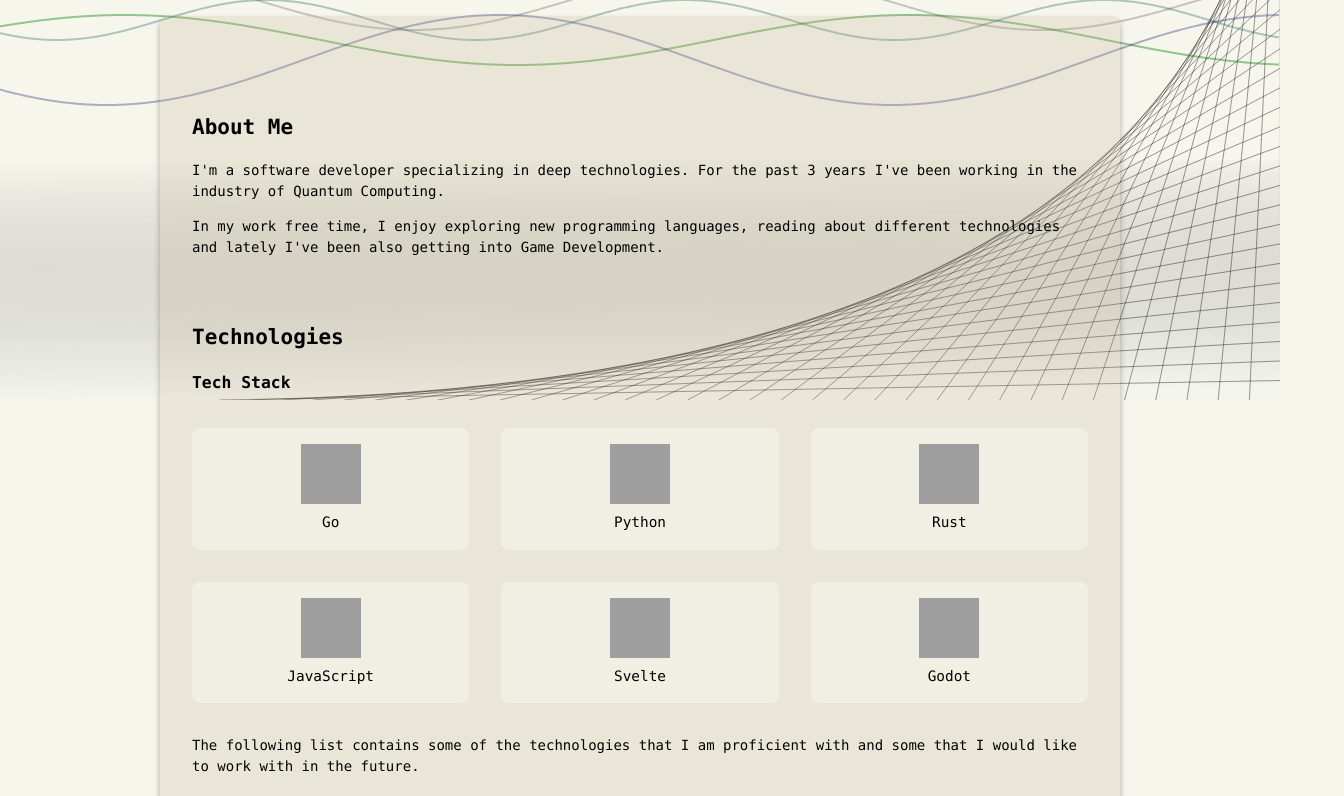
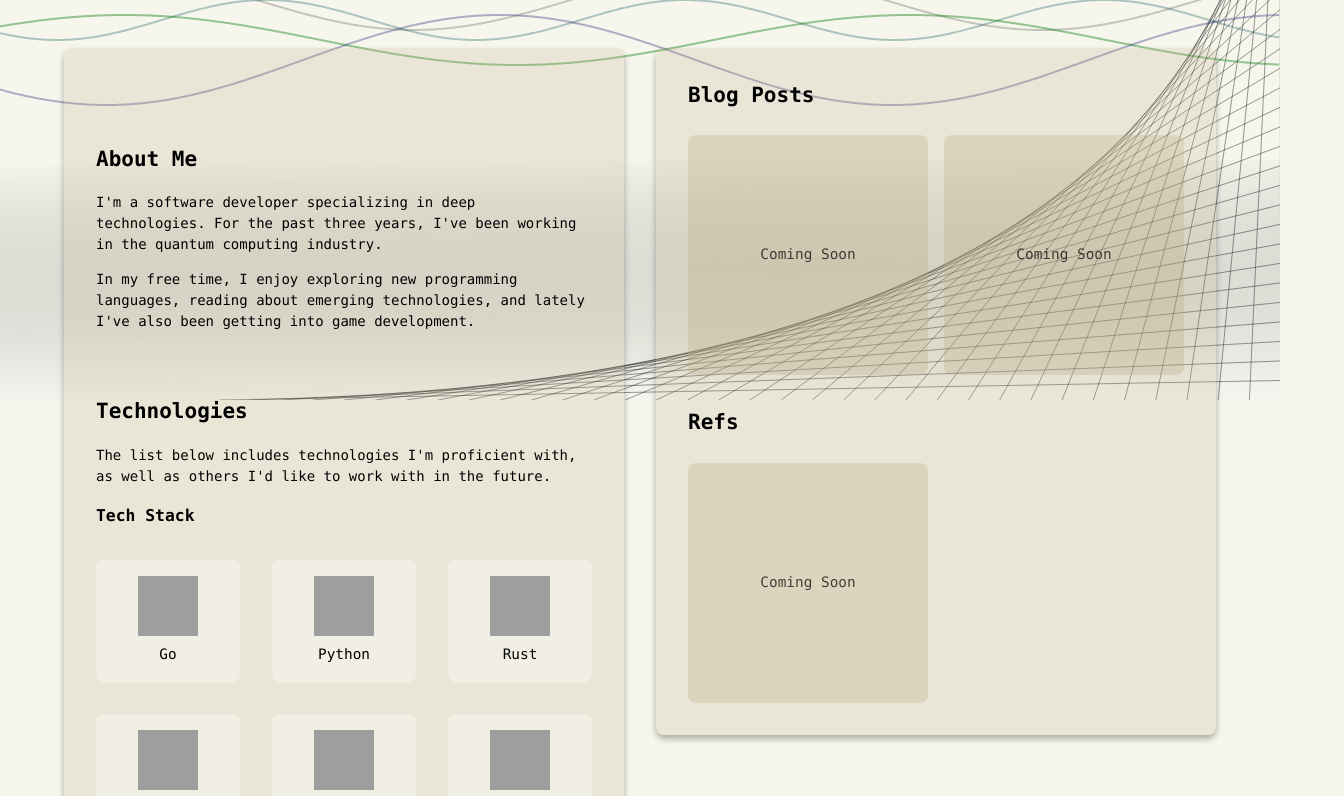
Before and after one commit to jussiritvas/jussiritvas.github.io, a SvelteKit app: page / in a window 1280 px wide. Shown: the part 400-1196 px from the top of the page, 1344 px wide, since content can reach past the window. Built offline with nearby package versions, Linux system fonts and the light colour scheme; grey boxes are pictures that could not be loaded.

Commit message:
add new look

```diff
--- /dev/null
+++ b/src/lib/components/Footer.svelte
@@ -0,0 +1,110 @@
+<script>
+    const currentYear = new Date().getFullYear();
+</script>
+
+<footer class="footer">
+    <div class="footer-content">
+        <div class="social-icons">
+            <a href="https://github.com/jussiritvas" aria-label="GitHub" class="social-link">
+                <svg xmlns="http://www.w3.org/2000/svg" width="24" height="24" viewBox="0 0 24 24" fill="currentColor">
+                    <path d="M12 0c-6.626 0-12 5.373-12 12 0 5.302 3.438 9.8 8.207 11.387.599.111.793-.261.793-.577v-2.234c-3.338.726-4.033-1.416-4.033-1.416-.546-1.387-1.333-1.756-1.333-1.756-1.089-.745.083-.729.083-.729 1.205.084 1.839 1.237 1.839 1.237 1.07 1.834 2.807 1.304 3.492.997.107-.775.418-1.305.762-1.604-2.665-.305-5.467-1.334-5.467-5.931 0-1.311.469-2.381 1.236-3.221-.124-.303-.535-1.524.117-3.176 0 0 1.008-.322 3.301 1.23.957-.266 1.983-.399 3.003-.404 1.02.005 2.047.138 3.006.404 2.291-1.552 3.297-1.23 3.297-1.23.653 1.653.242 2.874.118 3.176.77.84 1.235 1.911 1.235 3.221 0 4.609-2.807 5.624-5.479 5.921.43.372.823 1.102.823 2.222v3.293c0 .319.192.694.801.576 4.765-1.589 8.199-6.086 8.199-11.386 0-6.627-5.373-12-12-12z"/>
+                </svg>
+            </a>
+            <a href="https://bsky.app/profile/jussiritvas.bsky.social" aria-label="Bluesky" class="social-link">
+                <svg xmlns="http://www.w3.org/2000/svg" width="24" height="24" viewBox="0 0 24 24" fill="currentColor">
+                    <path d="M12 10.8c-1.087-2.114-4.046-6.053-6.798-7.995C2.566.944 1.561 1.266.902 1.565.139 1.908 0 3.08 0 3.768c0 .69.378 5.65.624 6.479.815 2.736 3.713 3.66 6.383 3.364.136-.02.275-.039.415-.056-.138.022-.276.04-.415.056-3.912.58-7.387 2.005-2.83 7.078 5.013 5.19 6.87-1.113 7.823-4.308.953 3.195 2.05 9.271 7.733 4.308 4.267-4.308 1.172-6.498-2.74-7.078a8.741 8.741 0 0 1-.415-.056c.14.017.279.036.415.056 2.67.297 5.568-.628 6.383-3.364.246-.828.624-5.79.624-6.478 0-.69-.139-1.861-.902-2.206-.659-.298-1.664-.62-4.3 1.24C16.046 4.748 13.087 8.687 12 10.8Z"/>
+                </svg>
+            </a>
+            <a href="www.linkedin.com/in/jussiritvas" aria-label="LinkedIn" class="social-link">
+                <svg xmlns="http://www.w3.org/2000/svg" width="24" height="24" viewBox="0 0 24 24" fill="currentColor">
+                    <path d="M19 0h-14c-2.761 0-5 2.239-5 5v14c0 2.761 2.239 5 5 5h14c2.762 0 5-2.239 5-5v-14c0-2.761-2.238-5-5-5zm-11 19h-3v-11h3v11zm-1.5-12.268c-.966 0-1.75-.79-1.75-1.764s.784-1.764 1.75-1.764 1.75.79 1.75 1.764-.783 1.764-1.75 1.764zm13.5 12.268h-3v-5.604c0-3.368-4-3.113-4 0v5.604h-3v-11h3v1.765c1.396-2.586 7-2.777 7 2.476v6.759z"/>
+                </svg>
+            </a>
+            <a href="https://scholar.google.com/citations?user=D728CN4AAAAJ" aria-label="Google Scholar" class="social-link">
+                <svg xmlns="http://www.w3.org/2000/svg" width="24" height="24" viewBox="0 0 24 24" fill="currentColor">
+                    <path d="M5.242 13.769L0 9.5 12 0l12 9.5-5.242 4.269C17.548 11.249 14.978 9.5 12 9.5c-2.977 0-5.548 1.748-6.758 4.269zM12 10a7 7 0 1 0 0 14 7 7 0 0 0 0-14z"/>
+                </svg>
+            </a>
+        </div>
+
+        <div class="footer-info">
+            <p class="name">Jussi Ritvas</p>
+            <p class="email">
+                <a href="mailto:jussi.ritvas@protonmail.com">jussi.ritvas@protonmail.com</a>
+            </p>
+        </div>
+
+        <p class="copyright">© {currentYear} Jussi Ritvas</p>
+    </div>
+</footer>
+
+<style>
+    .footer {
+        width: 100%;
+        padding: 2rem;
+        background-color: rgba(190, 170, 130, 0.3);
+        margin-top: 4rem;
+    }
+
+    .footer-content {
+        max-width: 100rem;
+        margin: 0 auto;
+        display: flex;
+        flex-direction: column;
+        align-items: center;
+        gap: 1rem;
+    }
+
+    .social-icons {
+        display: flex;
+        gap: 1.5rem;
+    }
+
+    .social-link {
+        color: inherit;
+        opacity: 0.7;
+        transition: opacity 0.2s ease, transform 0.2s ease;
+    }
+
+    .social-link:hover {
+        opacity: 1;
+        transform: scale(1.1);
+    }
+
+    .footer-info {
+        text-align: center;
+    }
+
+    .name {
+        font-weight: 600;
+        margin: 0;
+    }
+
+    .email {
+        margin: 0.5rem 0 0 0;
+    }
+
+    .email a {
+        color: inherit;
+        text-decoration: none;
+        opacity: 0.8;
+        transition: opacity 0.2s ease;
+    }
+
+    .email a:hover {
+        opacity: 1;
+        text-decoration: underline;
+    }
+
+    .copyright {
+        margin: 0;
+        opacity: 0.6;
+        font-size: 0.85rem;
+    }
+
+    @media (max-width: 1024px) {
+        .footer {
+            padding: 1.5rem 1rem;
+        }
+    }
+</style>
--- a/src/lib/components/HeroSection.svelte
+++ b/src/lib/components/HeroSection.svelte
@@ -22,9 +22,18 @@
 
     .title {
         margin-top: 20vh;
-        text-align: center;
+        text-align: left;
         position: relative;
+        width: 100%;
+        padding: 2rem;
     }
+
+    @media (min-width: 1025px) {
+        .title h1 {
+            padding: 2rem;
+        }
+    }
+
 
     @media (max-width: 1024px) {
         .pixel-image {
--- a/src/routes/+layout.svelte
+++ b/src/routes/+layout.svelte
@@ -2,6 +2,8 @@
 	import favicon from '$lib/assets/favicon.ico';
 	import apple from '$lib/assets/apple-touch-icon.png'
 	import manifest from '$lib/assets/site.webmanifest'
+	import Footer from '$lib/components/Footer.svelte';
+
 	let { children } = $props();
 </script>
 
@@ -13,3 +15,4 @@
 </svelte:head>
 
 {@render children()}
+<Footer />
--- a/src/routes/+page.svelte
+++ b/src/routes/+page.svelte
@@ -7,25 +7,46 @@
 </script>
 
 <div class="page-container">
-    <div class="landing-page">
+    <div class="hero-row">
         <HeroSection />
+    </div>
 
     <div class="about-me">
         <h2>About Me</h2>
-            <p>I'm a software developer specializing in deep technologies. For the past 3 years I've been working in the industry of Quantum Computing.</p>
-            <p>In my work free time, I enjoy exploring new programming languages, reading about different technologies and lately I've been also getting into Game Development.</p>
+        <p>I'm a software developer specializing in deep technologies. For the past three years, I've been working in the quantum computing industry.</p>
+        <p>In my free time, I enjoy exploring new programming languages, reading about emerging technologies, and lately I've also been getting into game development.</p>
 
         <h2>Technologies</h2>
+        <p>The list below includes technologies I'm proficient with, as well as others I'd like to work with in the future.</p>
+
         <TechGrid technologies={techStack} title="Tech Stack" />
-            <p>The following list contains some of the technologies that I am proficient with and some that I would like to work with in the future.</p>
-
         <h3>Concepts</h3>
-            <p>Even though I have worked as a fullstack developer and enjoy it, I am looking in the future to combine my expertise with runtime optimisation together with complex distributed systems.</p>
-            <p>I believe many deeptech companies will have quite interesting software problems in the future. Fields that I would like to work with are Quantum Computing, Biomedical Companies or anything related to Satellites.</p>
+        <p>Although I've worked as a full-stack developer (and enjoy it), I'm looking to combine my expertise in runtime optimization with complex distributed systems.</p>
+        <p>I believe many deep-tech companies will face fascinating software problems in the coming years. Fields I'd love to work in include quantum computing, biomedical companies, and satellite-related technology.</p>
 
         <TechGrid technologies={tooling} title="Tooling" />
 
         <ExperienceSection />
+    </div>
+
+    <div class="blog-section">
+        <h2>Blog Posts</h2>
+        <div class="blog-grid">
+            <a href="#" class="blog-card">
+                <span>Coming Soon</span>
+            </a>
+            <a href="#" class="blog-card">
+                <span>Coming Soon</span>
+            </a>
+        </div>
+        <div class="refs">
+            <h2>Refs</h2>
+            <div class="blog-grid">
+                <a href="#" class="blog-card">
+                    <span>Coming Soon</span>
+                </a>
+            </div>
+
         </div>
     </div>
 </div>
@@ -44,25 +65,30 @@
         -webkit-font-smoothing: antialiased;
     }
 
+    .refs {
+        margin-top: 2rem;
+    }
+
     .page-container {
         padding-top: calc(1rem * 3);
         padding-bottom: calc(1rem * 3);
         padding-left: calc(1rem * 4);
         padding-right: calc(1rem * 4);
-        max-width: 60rem;
-        margin: 0 auto;
+        max-width: 100rem;
+        margin: 0;
+        display: grid;
+        grid-template-columns: 1fr 1fr;
+        gap: 2rem;
+        align-items: start;
     }
 
-    .landing-page {
-        height: 100vh;
+    .hero-row {
+        grid-column: 1 / -1;
         width: 100%;
-        display: flex;
-        flex-direction: column;
-        align-items: center;
     }
 
     .about-me {
-        margin-top: 8rem;
+        margin-top: 0;
         padding: 2rem;
         background-color: rgba(190, 170, 130, 0.2);
         border-radius: 8px;
@@ -74,16 +100,69 @@
         margin-top: 4rem;
     }
 
+    .blog-section {
+        padding: 2rem;
+        background-color: rgba(190, 170, 130, 0.2);
+        border-radius: 8px;
+        box-shadow: 0 4px 6px rgba(0.2, 0.3, 0.4, 0.3);
+        height: fit-content;
+        position: sticky;
+        top: 3rem;
+    }
+
+    .blog-section h2 {
+        margin-top: 0;
+        margin-bottom: 1.5rem;
+    }
+
+    .blog-grid {
+        display: grid;
+        grid-template-columns: 1fr 1fr;
+        gap: 1rem;
+    }
+
+    .blog-card {
+        aspect-ratio: 1;
+        background-color: rgba(190, 170, 130, 0.3);
+        border-radius: 8px;
+        display: flex;
+        align-items: center;
+        justify-content: center;
+        text-decoration: none;
+        color: inherit;
+        transition: background-color 0.2s ease, transform 0.2s ease;
+    }
+
+    .blog-card:hover {
+        background-color: rgba(190, 170, 130, 0.5);
+        transform: scale(1.02);
+    }
+
+    .blog-card span {
+        font-size: 0.9rem;
+        opacity: 0.7;
+    }
+
     @media (max-width: 1024px) {
         .page-container {
             padding-top: 2rem;
             padding-bottom: 2rem;
             padding-left: 1rem;
             padding-right: 1rem;
+            grid-template-columns: 1fr;
         }
 
-        .landing-page {
-            height: auto;
+        .hero-row {
+            order: 1;
+        }
+
+        .about-me {
+            order: 2;
+        }
+
+        .blog-section {
+            order: 3;
+            position: static;
         }
 
         .about-me {
@@ -99,6 +178,14 @@
             font-size: 1.5rem;
         }
 
+
+        .about-me p {
+            text-align: justify;
+            hyphens: auto;
+            -webkit-hyphens: auto;
+            word-break: break-word;
+        }
+
         .about-me h3 {
             font-size: 1.2rem;
         }
```
Lines whose indentation alone changed are shown as unchanged.
